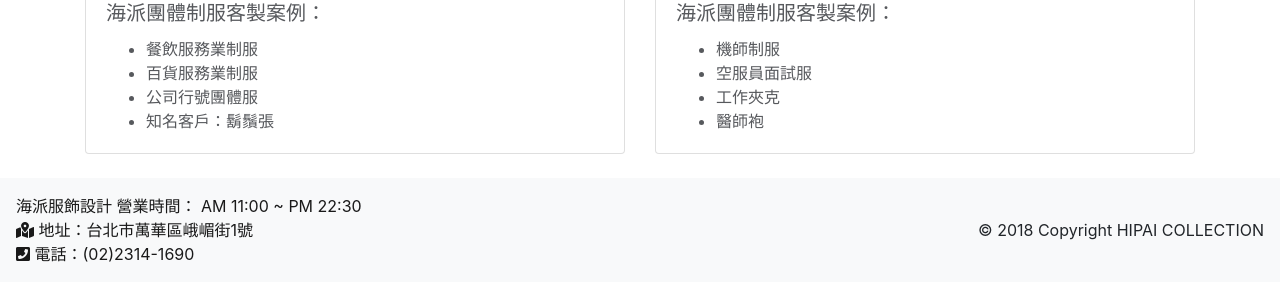
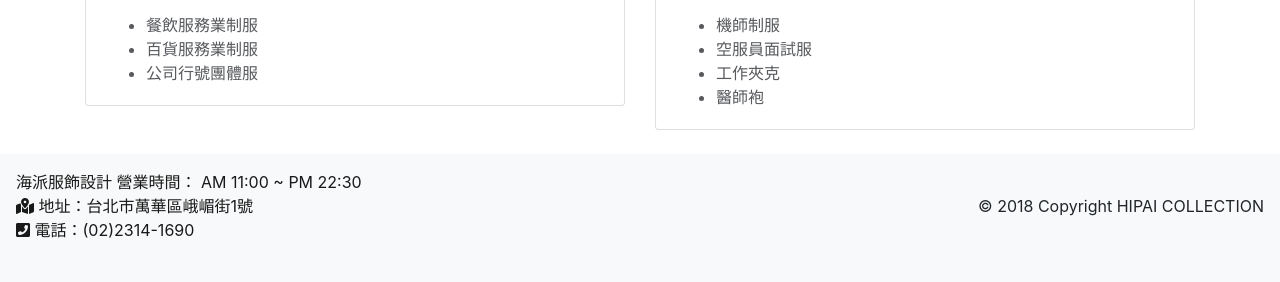
Before and after one commit to elinyuhanwu/HiPai-Collection, a Node server app: page /uniforms in a window 1280 px wide. Shown: the part 1153-1435 px from the top of the page. After the commit the page ends 1391 px from the top, so only its background shows below. Run offline with Node 20, Linux system fonts and the light colour scheme; some libraries are stand-ins or nearby versions.

Commit message:
revise uniform

```diff
--- a/views/uniform.ejs
+++ b/views/uniform.ejs
@@ -8,7 +8,6 @@
                   <div class="card-body">
                       <h5 class="card-title">海派團體制服訂製：</h5>
                       <ul class="card-text">
-                          <li>結構不要太過於複雜皆可協助團體量身定制</li>
                           <li>價格公道，CP值高</li>
                           <li>客製化團體制服，不論表演場合或是工作場合中都能展現出最專業的一面</li>
                           <li>各品項皆為量身定制</li>
@@ -39,7 +38,6 @@
                           <li>餐飲服務業制服</li>
                           <li>百貨服務業制服</li>
                           <li>公司行號團體服</li>
-                          <li>知名客戶：鬍鬚張</li>
                           </ul>
                       </div>
                   </div>
```
